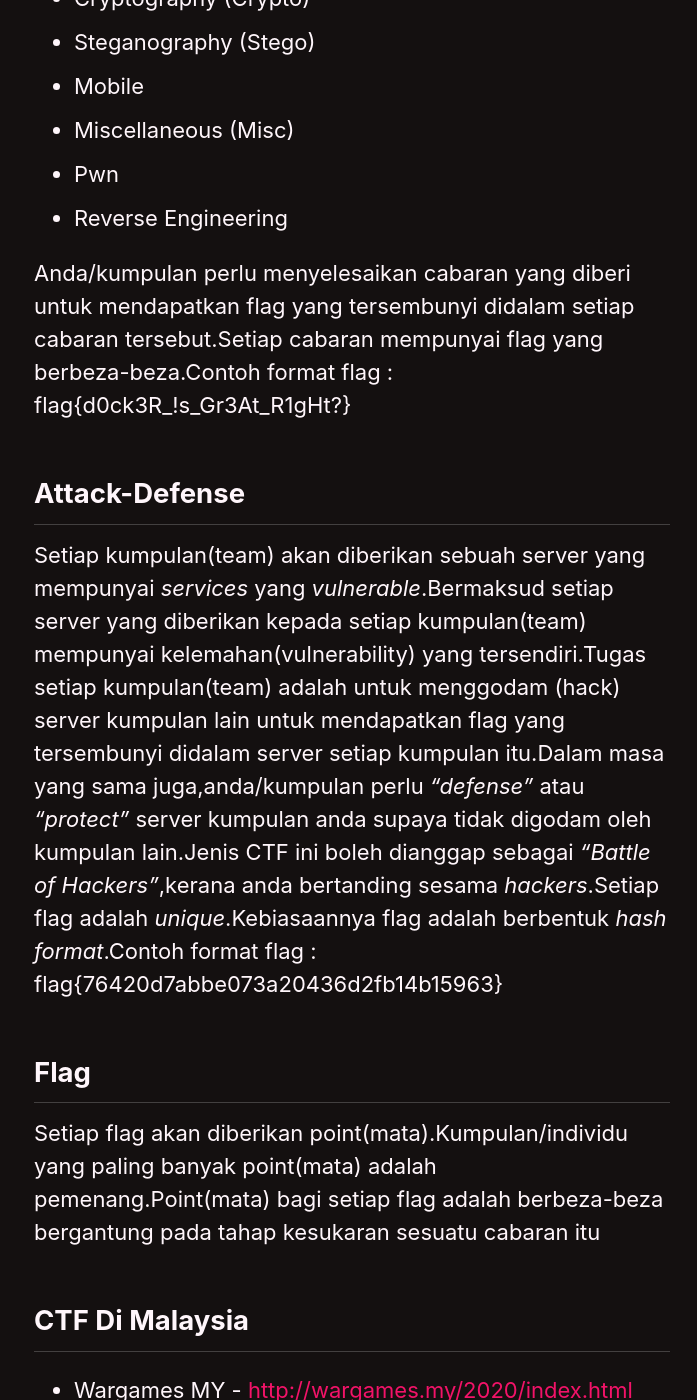
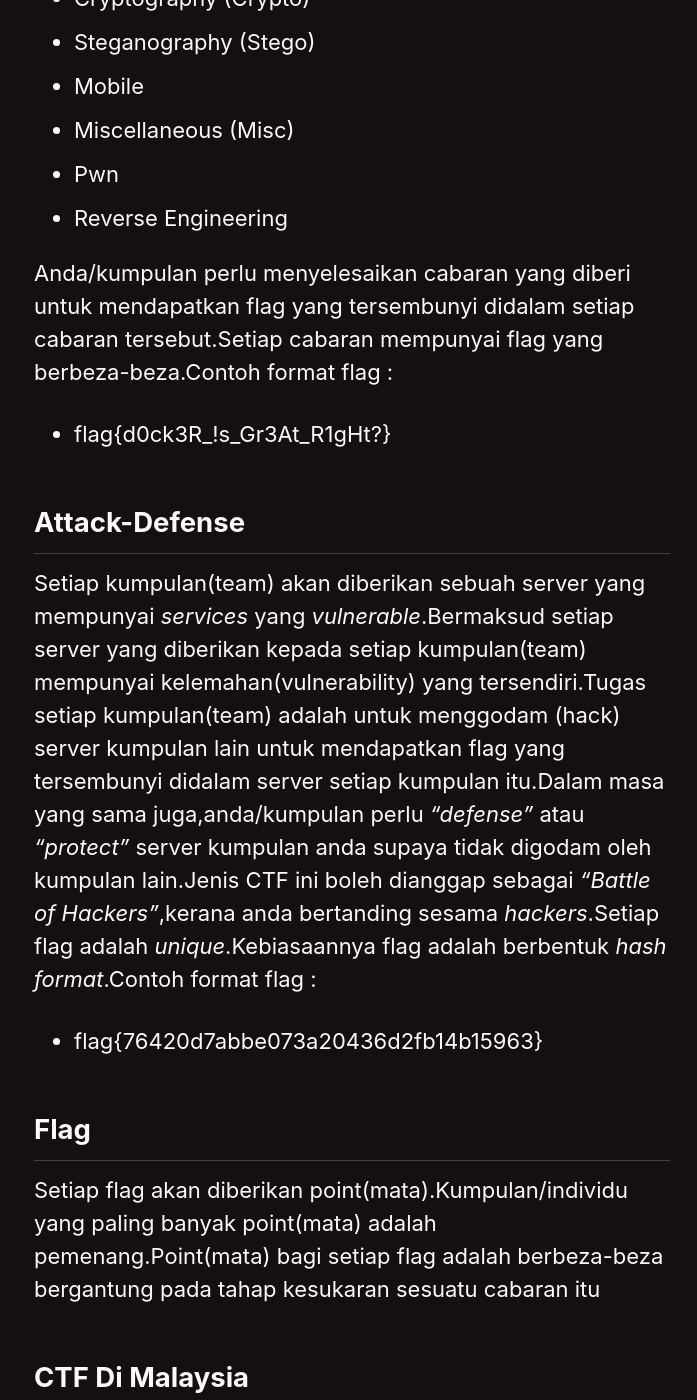
Before and after one commit to faridarif/faridarif.github.io, a Jekyll site: the page built from _posts/2020-09-26-capture-the-flag.md, in a window 1280 px wide and 1400 px high, scrolled down 1124 px. Shown: the whole window, without its empty margins (288-985 px from the left). Built offline with Jekyll 4.4.1, drawn with Linux system fonts in a browser that asks for light colours; cached includes are drawn as plain includes.

```diff
--- a/_posts/2020-09-26-capture-the-flag.md
+++ b/_posts/2020-09-26-capture-the-flag.md
@@ -23,11 +23,15 @@ Jeopardy-style adalah jenis CTF yang berbentuk cabaran (challenge).Cabaran terse
 - Pwn
 - Reverse Engineering
 
-Anda/kumpulan perlu menyelesaikan cabaran yang diberi untuk mendapatkan flag yang tersembunyi didalam setiap cabaran tersebut.Setiap cabaran mempunyai flag yang berbeza-beza.Contoh format flag : flag{d0ck3R_!s_Gr3At_R1gHt?}
+Anda/kumpulan perlu menyelesaikan cabaran yang diberi untuk mendapatkan flag yang tersembunyi didalam setiap cabaran tersebut.Setiap cabaran mempunyai flag yang berbeza-beza.Contoh format flag :
+
+- flag{d0ck3R_!s_Gr3At_R1gHt?}
 
 ## Attack-Defense
 
-Setiap kumpulan(team) akan diberikan sebuah server yang mempunyai *services* yang *vulnerable*.Bermaksud setiap server yang diberikan kepada setiap kumpulan(team) mempunyai kelemahan(vulnerability) yang tersendiri.Tugas setiap kumpulan(team) adalah untuk menggodam (hack) server kumpulan lain untuk mendapatkan flag yang tersembunyi didalam server setiap kumpulan itu.Dalam masa yang sama juga,anda/kumpulan perlu *"defense"* atau *"protect"* server kumpulan anda supaya tidak digodam oleh kumpulan lain.Jenis CTF ini boleh dianggap sebagai *"Battle of Hackers"*,kerana anda bertanding sesama *hackers*.Setiap flag adalah *unique*.Kebiasaannya flag adalah berbentuk *hash format*.Contoh format flag : flag{76420d7abbe073a20436d2fb14b15963}
+Setiap kumpulan(team) akan diberikan sebuah server yang mempunyai *services* yang *vulnerable*.Bermaksud setiap server yang diberikan kepada setiap kumpulan(team) mempunyai kelemahan(vulnerability) yang tersendiri.Tugas setiap kumpulan(team) adalah untuk menggodam (hack) server kumpulan lain untuk mendapatkan flag yang tersembunyi didalam server setiap kumpulan itu.Dalam masa yang sama juga,anda/kumpulan perlu *"defense"* atau *"protect"* server kumpulan anda supaya tidak digodam oleh kumpulan lain.Jenis CTF ini boleh dianggap sebagai *"Battle of Hackers"*,kerana anda bertanding sesama *hackers*.Setiap flag adalah *unique*.Kebiasaannya flag adalah berbentuk *hash format*.Contoh format flag :
+
+- flag{76420d7abbe073a20436d2fb14b15963}
 
 ## Flag
 
```
